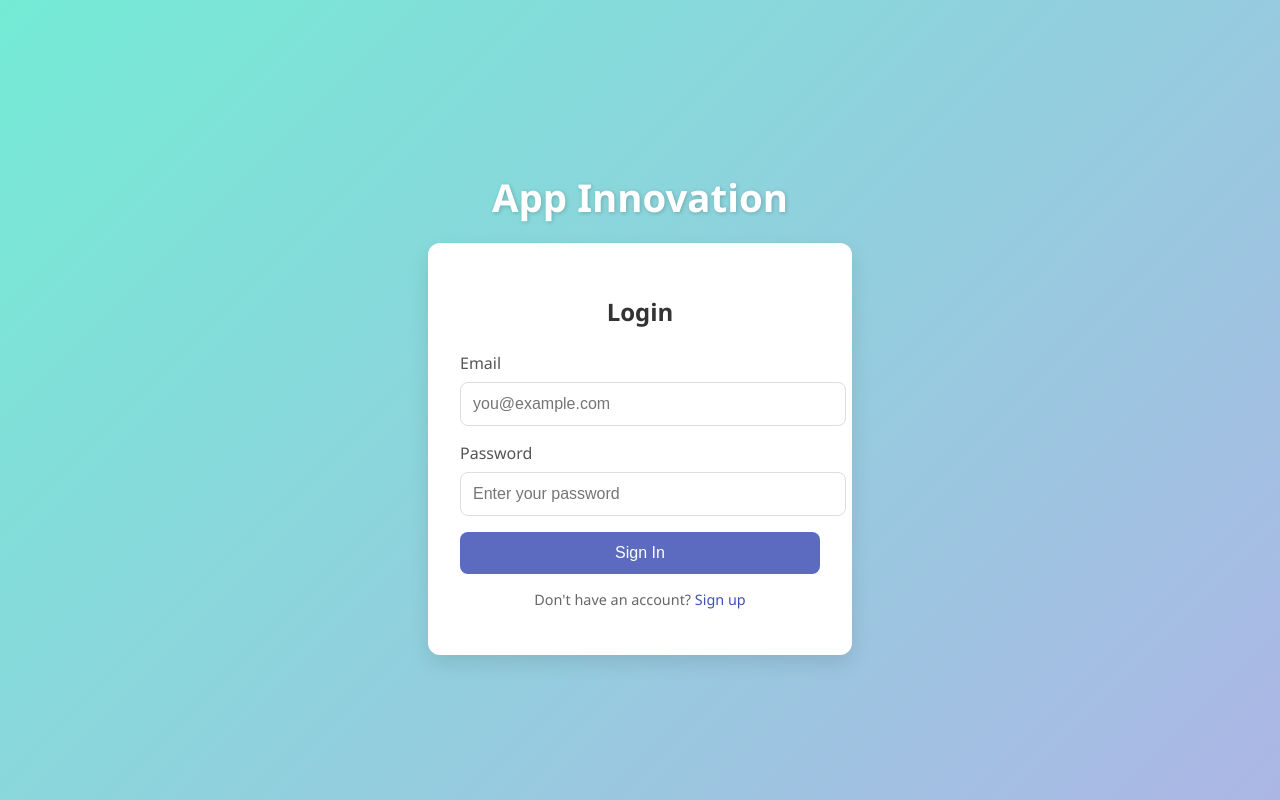
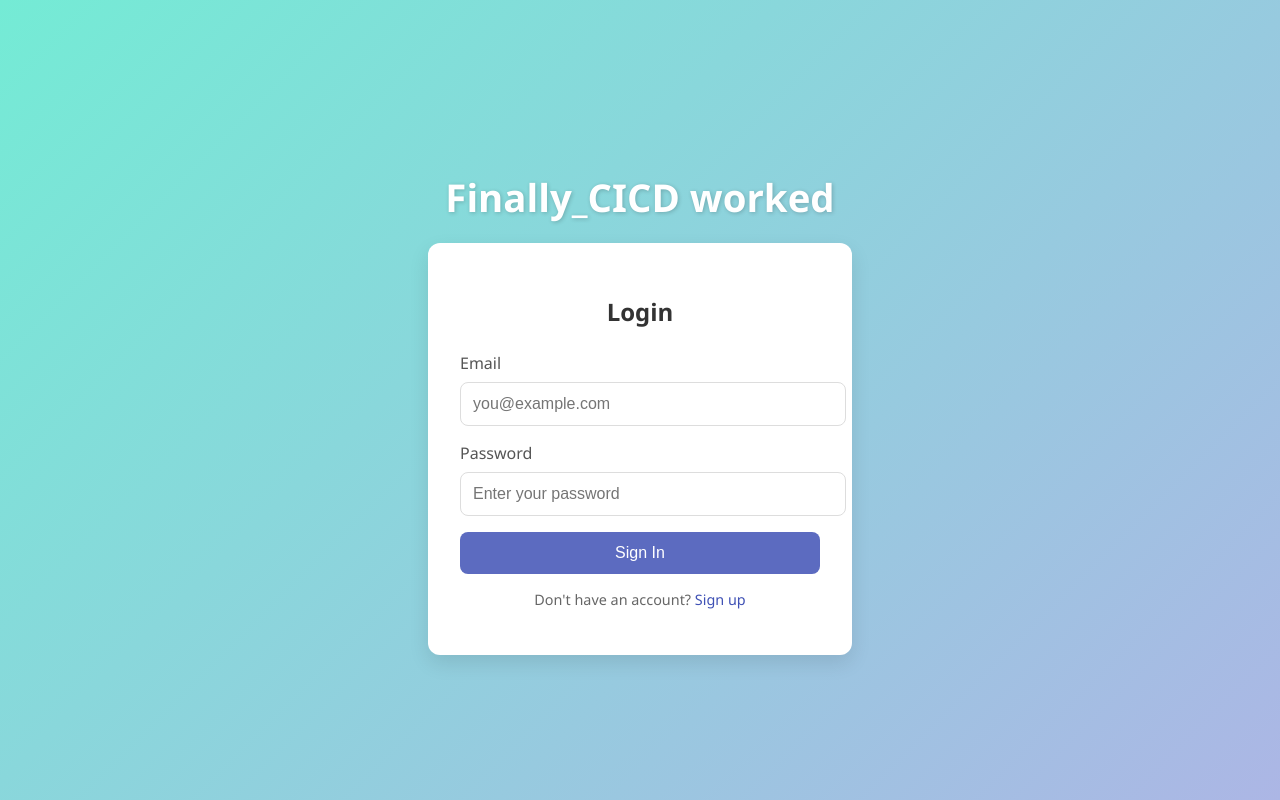
Before and after one commit to pkrofficial1/app_innovation_deploywebsite, a plain HTML site: page index.html in a window 1280 px wide. Drawn offline with Linux system fonts and the light colour scheme.

Commit message:
Update index.html

```diff
--- a/index.html
+++ b/index.html
@@ -108,7 +108,7 @@
 </head>
 <body>
 
-  <h1 class="app-title">App Innovation</h1>
+  <h1 class="app-title">Finally_CICD worked</h1>
 
   <div class="login-container">
     <h2>Login</h2>
```
